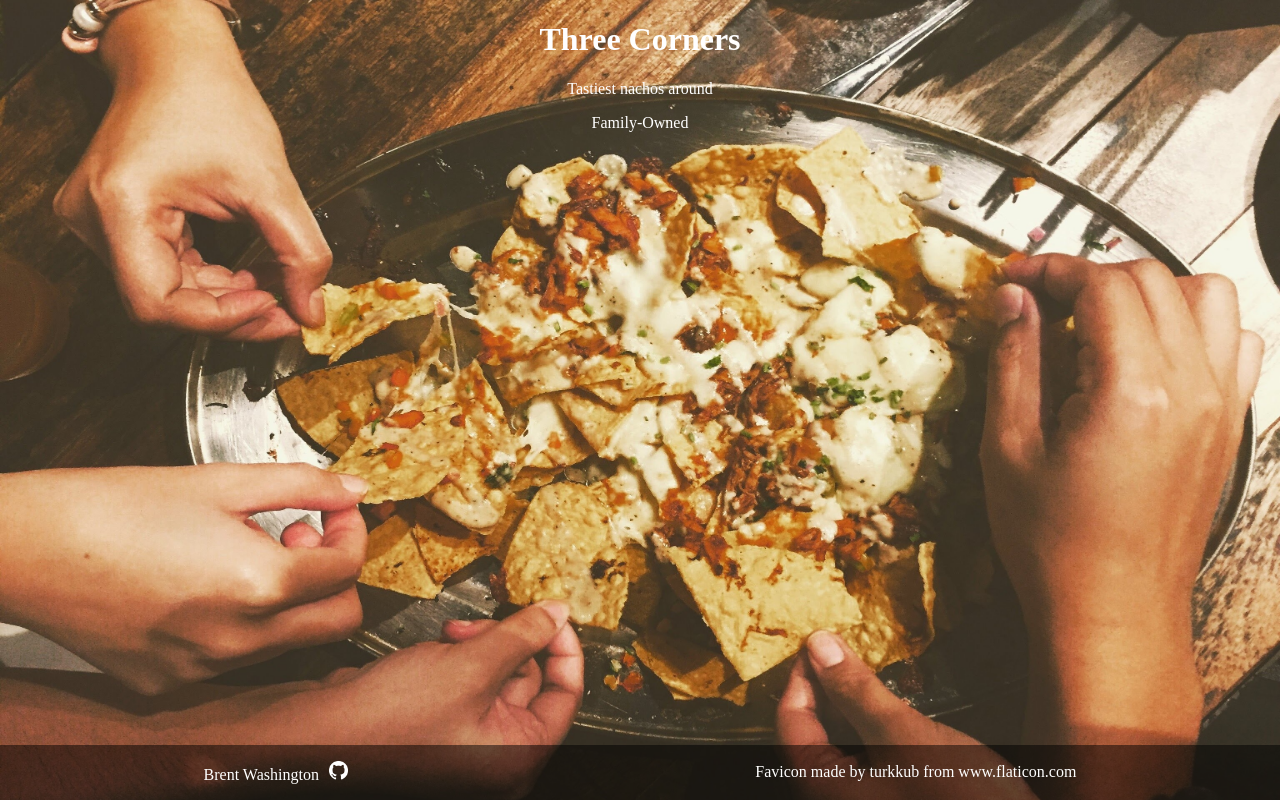
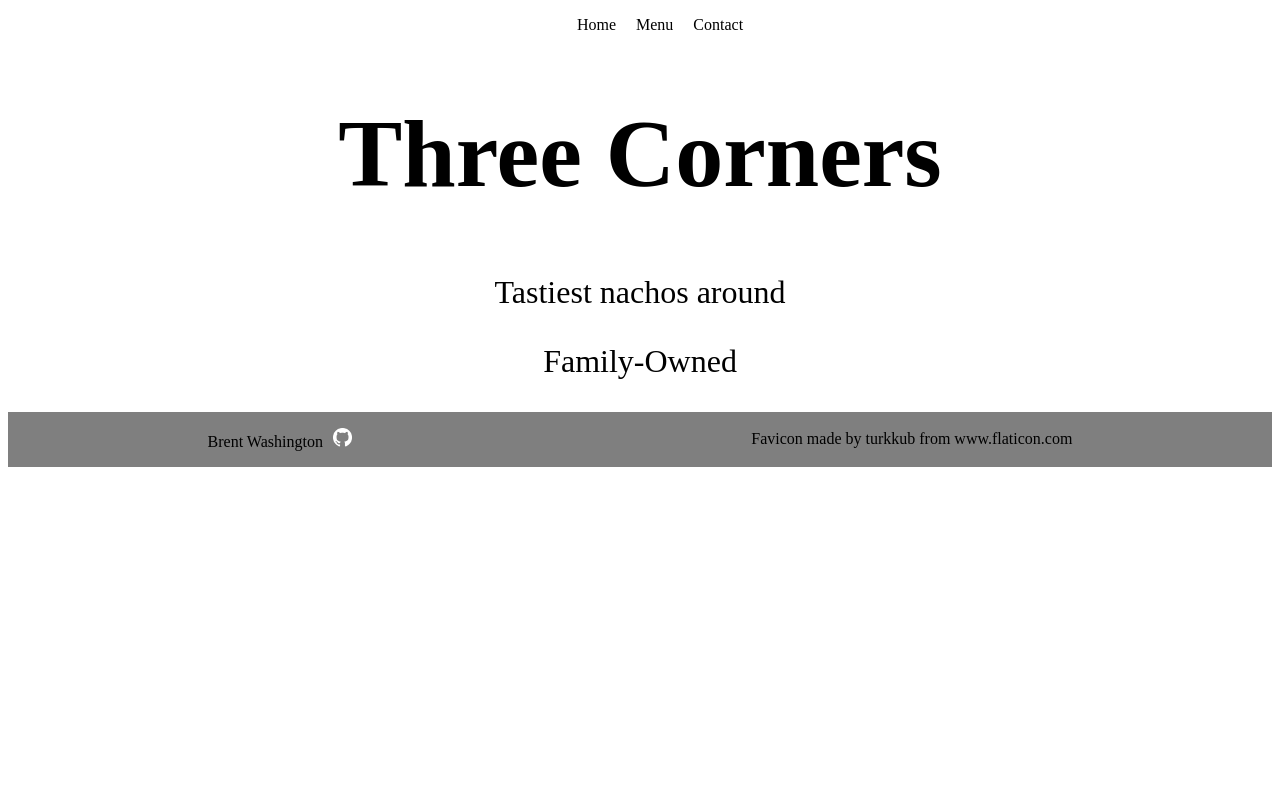
Before and after one commit to brentwashington/restaurant-page, a website built with webpack: page dist/index.html in a window 1280 px wide. Built offline with Linux system fonts and the light colour scheme.

Commit message:
Add nav list and redo design

```diff
--- a/src/style.css
+++ b/src/style.css
@@ -1,8 +1,18 @@
-body {
-    background-image: url('./images/nachos.jpg');
-    background-size: 100vw 100vh;
-    background-repeat: no-repeat;
-    color: white;
+nav {
+    text-align: center;
+}
+
+ul {
+    list-style-type: none;
+}
+
+li {
+    display: inline;
+    margin: 0px 8px;
+}
+
+h1 {
+    font-size: 6em;
 }
 
 header {
@@ -11,6 +21,7 @@ header {
 
 #description {
     text-align: center;
+    font-size: 2em;
 }
 
 #button-container {
@@ -30,8 +41,6 @@ img:hover {
 
 footer {
     display: flex;
-    position: fixed;
-    background-color: black;
     background: rgba(0, 0, 0, 0.5);
     justify-content: space-around;
     left: 0;
```
Also changed, not shown: dist/a238139cc03553177fc7.jpg (deleted), dist/index.html, dist/main.js, src/images/nachos.jpg (deleted).
